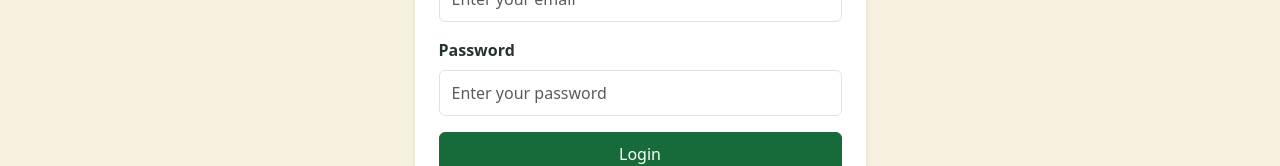
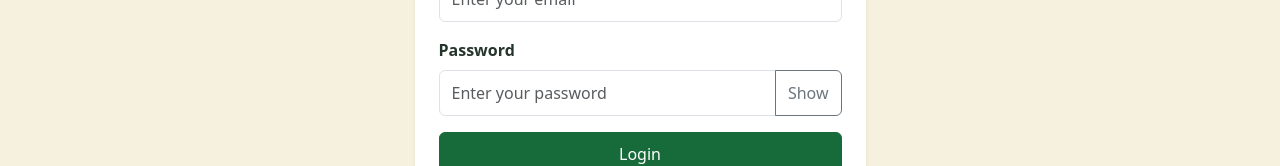
Before and after one commit to paviththira-vinayagamoorthy/BagNest, a React (Vite) app in the folder frontend/hackathon_projects/: page /login in a window 1280 px wide. Shown: the part 356-522 px from the top of the page. Built offline with nearby package versions, Linux system fonts and the light colour scheme.

Commit message:
added password show hide

```diff
--- a/frontend/hackathon_projects/src/pages/Login.jsx
+++ b/frontend/hackathon_projects/src/pages/Login.jsx
@@ -7,6 +7,9 @@
   // Login form values-a store panna states
   const [email, setEmail] = useState("");
   const [password, setPassword] = useState("");
+
+  // Password show/hide panna state
+  const [showPassword, setShowPassword] = useState(false);
 
   // Login success aana dashboard-ku navigate panna
   const navigate = useNavigate();
@@ -89,18 +92,32 @@
                   />
                 </div>
 
+                {/* Password */}
                 <div className="mb-3">
                   <label className="form-label">
                     Password
                   </label>
 
+                  {/* Password input + show/hide button */}
+                  <div className="input-group">
                     <input
-                    type="password"
+                      type={showPassword ? "text" : "password"}
                       className="form-control"
                       placeholder="Enter your password"
                       value={password}
                       onChange={(e) => setPassword(e.target.value)}
                     />
+
+                    <button
+                      type="button"
+                      className="btn btn-outline-secondary"
+                      onClick={() =>
+                        setShowPassword(!showPassword)
+                      }
+                    >
+                      {showPassword ? "Hide" : "Show"}
+                    </button>
+                  </div>
                 </div>
 
                 {/* Login button */}
--- a/frontend/hackathon_projects/src/pages/Register.jsx
+++ b/frontend/hackathon_projects/src/pages/Register.jsx
@@ -11,6 +11,9 @@
   const [email, setEmail] = useState("");
   const [password, setPassword] = useState("");
   const [role, setRole] = useState("traveller");
+
+  // Password show/hide panna state
+  const [showPassword, setShowPassword] = useState(false);
 
   // Register form submit-a handle panna function
   function handleRegister(e) {
@@ -92,18 +95,32 @@
                   />
                 </div>
 
+                {/* Password */}
                 <div className="mb-3">
                   <label className="form-label">
                     Password
                   </label>
 
+                  {/* Password input + show/hide button */}
+                  <div className="input-group">
                     <input
-                    type="password"
+                      type={showPassword ? "text" : "password"}
                       className="form-control"
                       placeholder="Create a password"
                       value={password}
                       onChange={(e) => setPassword(e.target.value)}
                     />
+
+                    <button
+                      type="button"
+                      className="btn btn-outline-secondary"
+                      onClick={() =>
+                        setShowPassword(!showPassword)
+                      }
+                    >
+                      {showPassword ? "Hide" : "Show"}
+                    </button>
+                  </div>
                 </div>
 
                 {/* User role select panna */}
```
Lines whose indentation alone changed are shown as unchanged.
